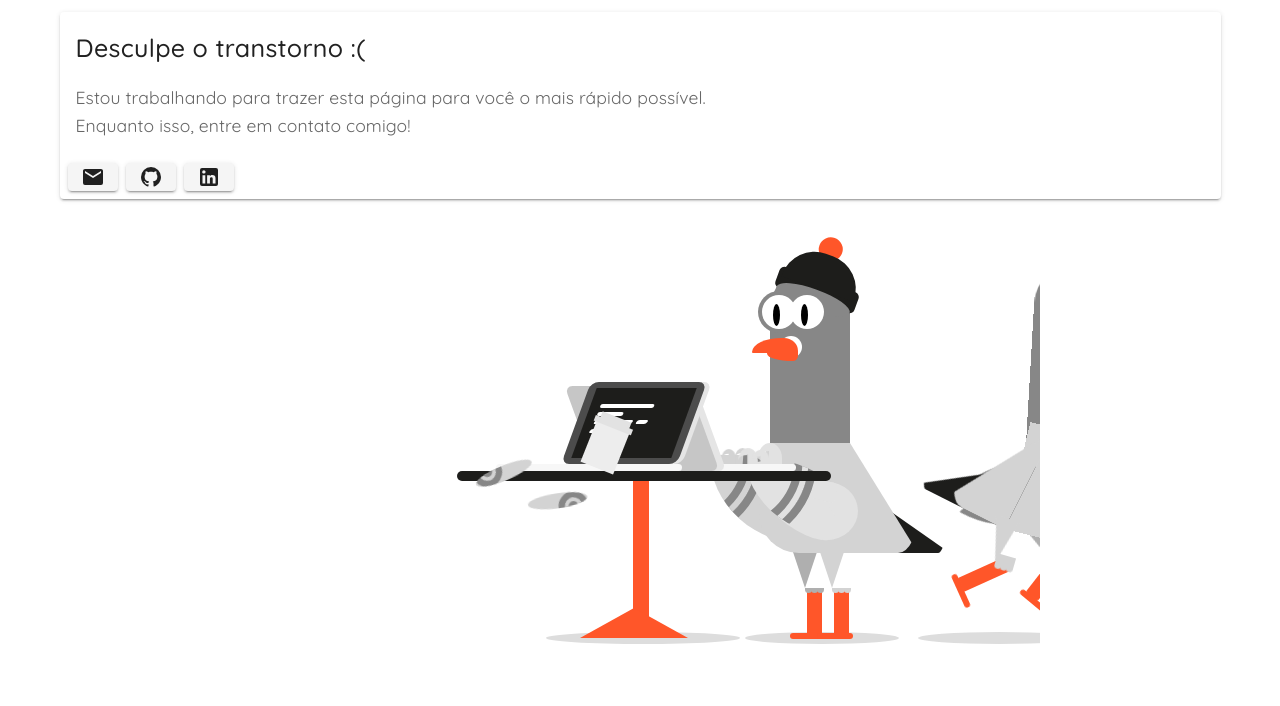
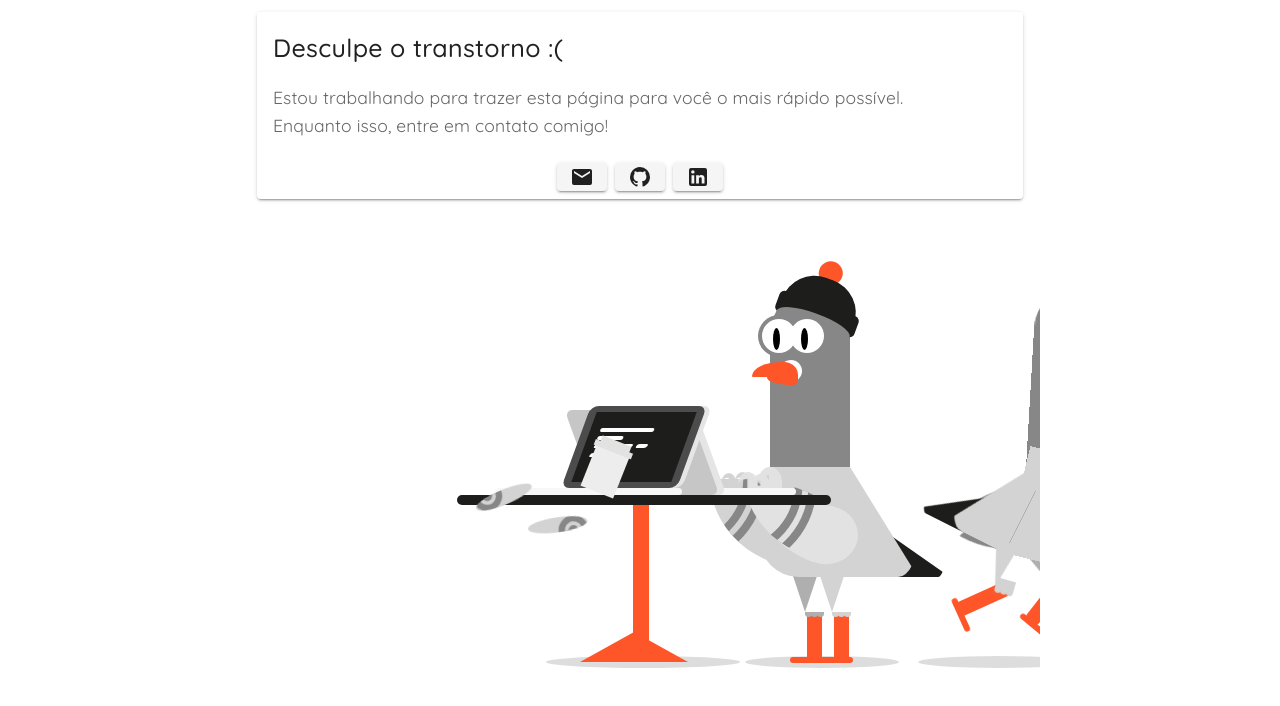
Before and after one commit to ITWhiteRaccoon/itwhiteraccoon.github.io, a Vue app: page / in a window 1280 px wide. Shown: the top 706 px of the page. Built offline with nearby package versions, Linux system fonts and the light colour scheme.

Commit message:
alignment

```diff
--- a/src/App.vue
+++ b/src/App.vue
@@ -1,6 +1,8 @@
 <template>
 	<v-app>
 		<v-container>
+			<v-row justify="center">
+				<v-col sm="11" md="10" lg="8" xl="6">
 					<v-card>
 						<v-card-title>
 							Desculpe o transtorno :(
@@ -11,6 +13,7 @@
 							Enquanto isso, entre em contato comigo!
 						</v-card-text>
 						<v-card-actions>
+							<v-spacer></v-spacer>
 							<v-btn small href="mailto:contact@eduandrade.dev">
 								<v-icon>{{mdiEmail}}</v-icon>
 							</v-btn>
@@ -20,8 +23,11 @@
 							<v-btn small href="https://linkedin.com/in/eduardocandrade/">
 								<v-icon>{{mdiLinkedin}}</v-icon>
 							</v-btn>
+							<v-spacer></v-spacer>
 						</v-card-actions>
 					</v-card>
+				</v-col>
+			</v-row>
 			<v-row>
 				<v-col>
 					<coding-pidgeons></coding-pidgeons>
@@ -32,8 +38,8 @@
 </template>
 
 <script>
+	import CodingPidgeons from '@/components/coding-pidgeons';
 	import {mdiEmail, mdiGithub, mdiLinkedin} from '@mdi/js';
-	import CodingPidgeons from '@/components/coding-pidgeons';
 
 	require('typeface-quicksand');
 	export default {
```
Lines whose indentation alone changed are shown as unchanged.
